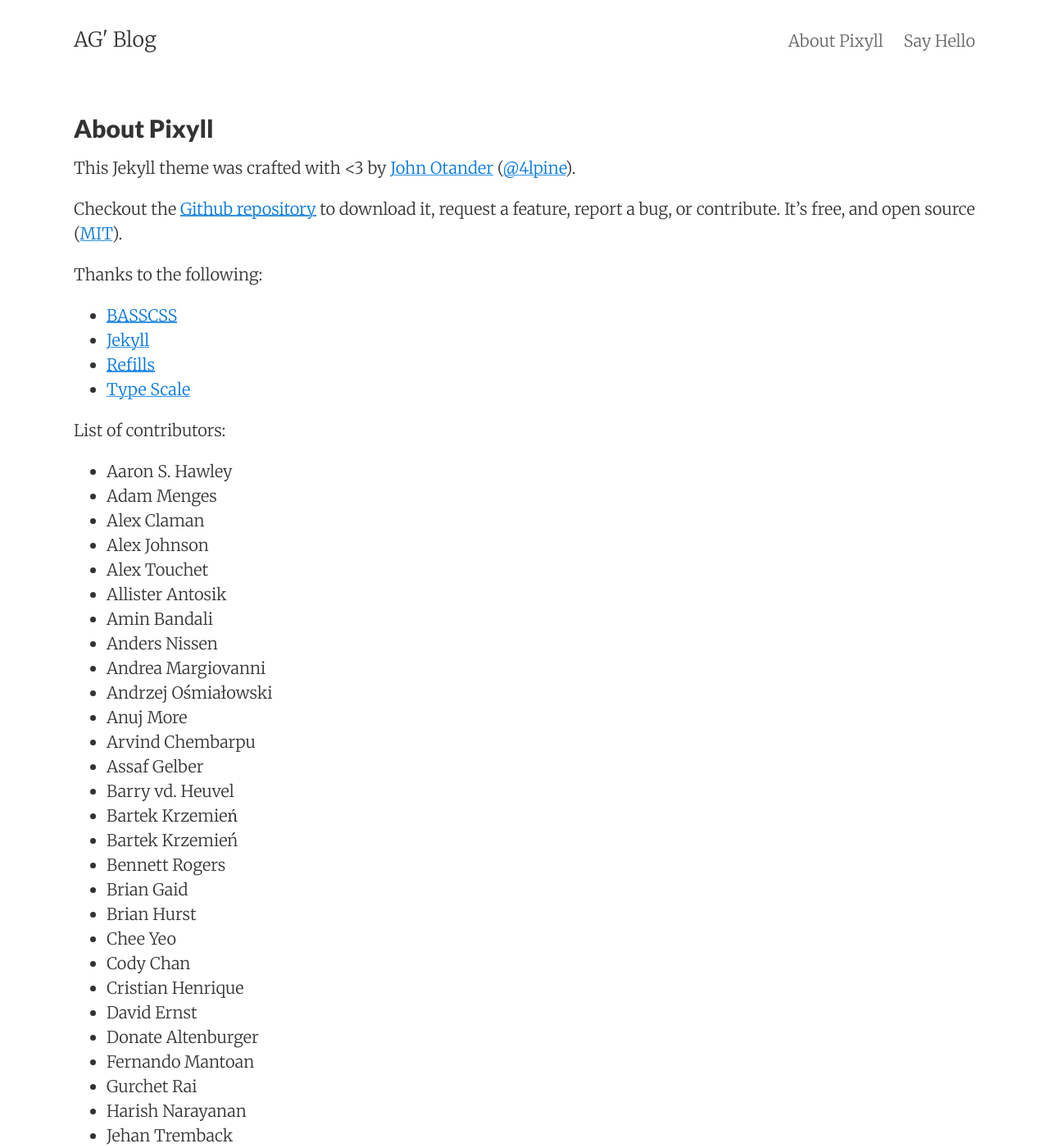
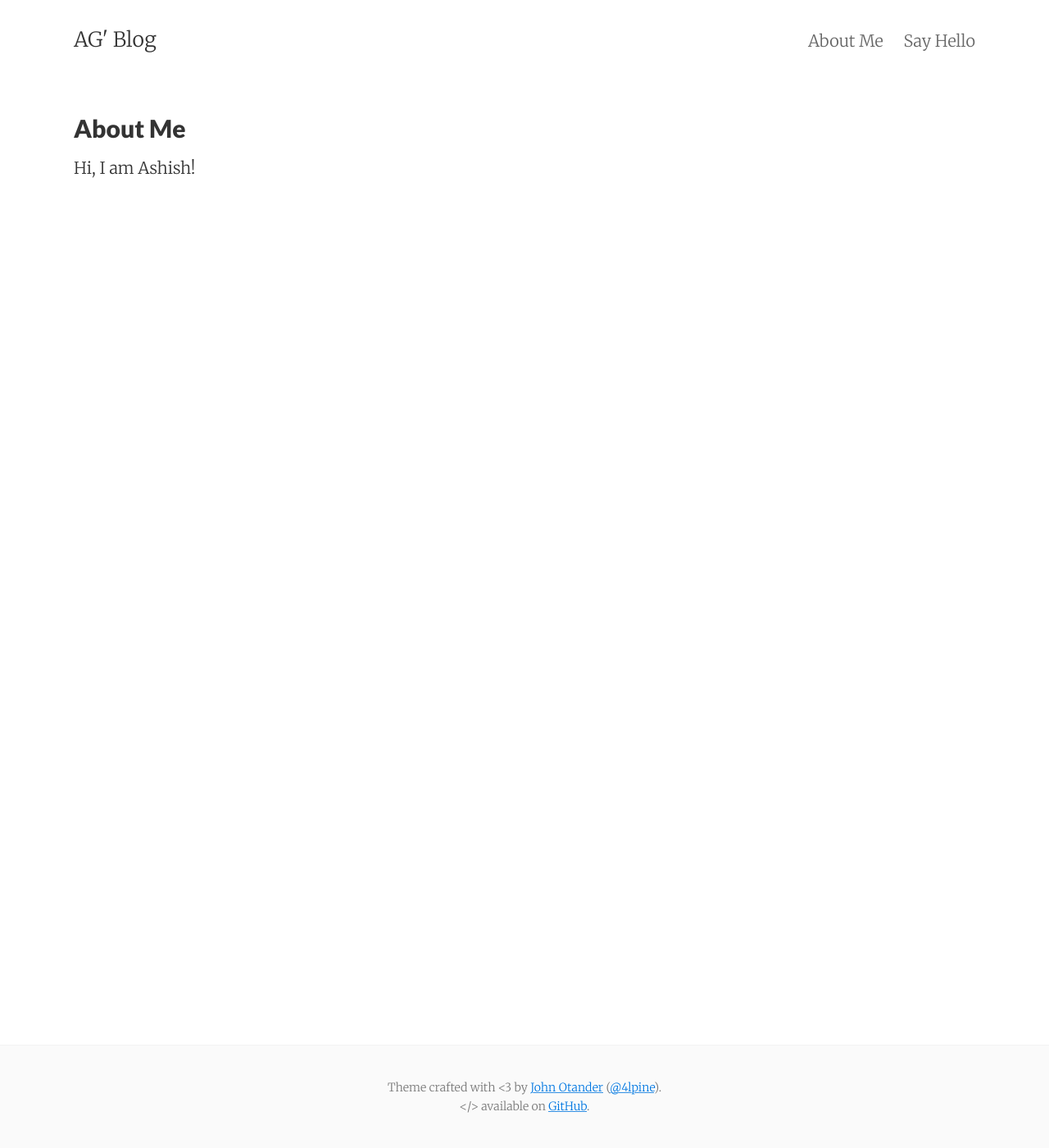
Before and after one commit to brainyvoyage/brainyvoyage.github.io, a Jekyll site: the page built from about.md, in a window 1280 px wide and 1400 px high. Shown: the whole window at 82% size. Built offline with Jekyll 4.4.1, drawn with Linux system fonts in a browser that asks for light colours; some of the changed text lies outside the part shown.

```diff
--- a/_config.yml
+++ b/_config.yml
@@ -25,7 +25,7 @@ show_related_posts:   false
 show_post_footers:    false
 show_social_icons:    false
 ajaxify_contact_form: false
-enable_mathjax: false
+enable_mathjax: true
 extended_fonts: false
 enable_anchorjs: false
 # Preview image for social media aka og:image and twitter:image
@@ -38,7 +38,7 @@ fb_page_id:
 
 # Disqus post comments
 # (leave blank to disable Disqus)
-disqus_shortname:
+disqus_shortname: brainy-voyage
 
 # txtpen post comments
 # (leave blank to disable txtpen)
--- a/_includes/post_footer.html
+++ b/_includes/post_footer.html
@@ -1,10 +1,9 @@
 <div class="py2 post-footer">
   <img src="{{ site.baseurl }}/images/me.jpeg" alt="John Otander" class="avatar" />
   <p>
-    Pixyll is an open-source Jekyll theme that's built by <a href="http://johnotander.com">John Otander</a>.
-    When he's not writing code and building things, he likes to ski. A. Lot.
+
   </p>
   <p>
-    Follow him on <a href="https://twitter.com/4lpine">Twitter</a>.
+
   </p>
 </div>
--- a/about.md
+++ b/about.md
@@ -1,87 +1,8 @@
 ---
 layout: page
-title: About Pixyll
+title: About Me
 permalink: /about/
 tags: about
 ---
 
-This Jekyll theme was crafted with <3 by [John Otander](http://johnotander.com)
-([@4lpine](https://twitter.com/4lpine)).
-
-Checkout the [Github repository](https://github.com/johnotander/pixyll) to download it,
-request a feature, report a bug, or contribute. It's free, and open source
-([MIT](http://opensource.org/licenses/MIT)).
-
-Thanks to the following:
-
-* [BASSCSS](http://basscss.com)
-* [Jekyll](http://jekyllrb.com)
-* [Refills](http://refills.bourbon.io/)
-* [Type Scale](http://type-scale.com/)
-
-List of contributors:
-
-- Aaron S. Hawley
-- Adam Menges
-- Alex Claman
-- Alex Johnson
-- Alex Touchet
-- Allister Antosik
-- Amin Bandali
-- Anders Nissen
-- Andrea Margiovanni
-- Andrzej Ośmiałowski
-- Anuj More
-- Arvind Chembarpu
-- Assaf Gelber
-- Barry vd. Heuvel
-- Bartek Krzemień
-- Bartek Krzemień
-- Bennett Rogers
-- Brian Gaid
-- Brian Hurst
-- Chee Yeo
-- Cody Chan
-- Cristian Henrique
-- David Ernst
-- Donate Altenburger
-- Fernando Mantoan
-- Gurchet Rai
-- Harish Narayanan
-- Jehan Tremback
-- Jiaxi Gu (Isaac)
-- John Otander
-- Jordan Danielewski
-- Josh Buxton
-- Kirill Kulikov
-- Kyle Maxwell
-- Marta Sztybor
-- Martin Wagner
-- Matthew Graybosch
-- Maxim Tsoy
-- Mete Balci
-- Mike Lloyd
-- Mikhail Grachev
-- mindwind
-- Nick Rakochy
-- Nikolay Georgiev
-- Oliver Hamlet
-- Onur (e0i)
-- Praveer Gupta
-- Rassol (Karmeye)
-- Ricky Han
-- Roberto Pesando
-- Ryan Jacobs
-- Scott Martin
-- Selim Eren Bekçe
-- Shruti Rijhwani
-- Steef Hegeman
-- Tehmasp Chaudhri
-- Thomas Galvin
-- Timothy Gu
-- Tom Kraak
-- Vishnu Ks
-- Vladislav Arbatov
-- Yaroslav Yadrishnikov
-- Yee Chie Tu
-- Yeou Chien
+Hi, I am Ashish!
```
